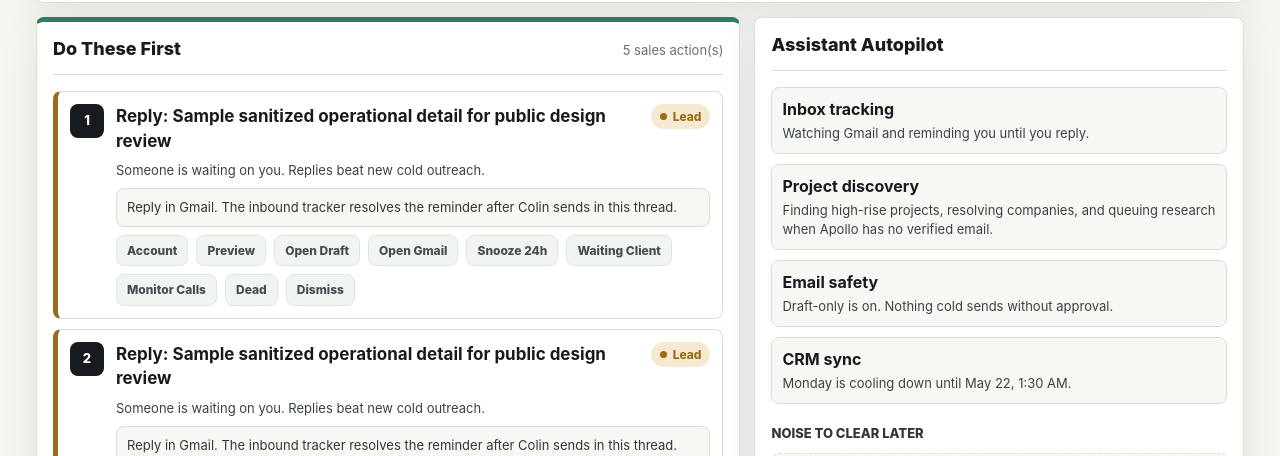
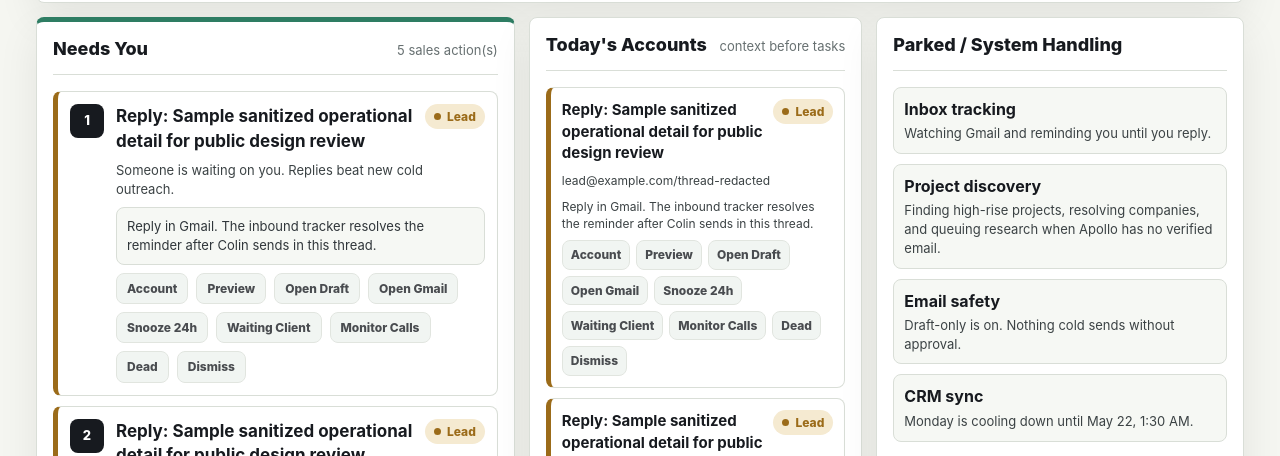
Before and after one commit to colinfichman-design/drone-genius-sales-desk-review, a plain HTML site: page index.html in a window 1280 px wide. Shown: the part 344-800 px from the top of the page. Drawn offline with Linux system fonts and the light colour scheme.

Commit message:
Add operator lane dashboard review build

```diff
--- a/app.js
+++ b/app.js
@@ -295,6 +295,24 @@
   `;
 }
 
+function accountLaneCard(action) {
+  const title = action.category === "Approval"
+    ? String(action.title || "").replace(/^Review draft approval:\s*/i, "") || "Draft approval"
+    : assistantTitle(action);
+  const detail = action.entity || action.detail || action.next_step || "";
+  return `
+    <article class="account-lane-card ${escapeHtml(action.severity || "warn")}">
+      <header>
+        <strong>${safeText(title, 110)}</strong>
+        ${statusPill(action.severity || "warn", assistantLabel(action))}
+      </header>
+      <p>${safeText(detail, 140)}</p>
+      <small>${safeText(action.next_step || assistantReason(action), 150)}</small>
+      ${actionButtons(action)}
+    </article>
+  `;
+}
+
 function renderSalesAssistant(data) {
   const center = data.action_center || {};
   const summary = center.summary || {};
@@ -320,6 +338,7 @@
   ].slice(0, 3);
 
   const doNow = [...inbound, ...approvals, ...research].slice(0, 5);
+  const todaysAccounts = [...inbound, ...approvals, ...research, ...rankedActions(actions, ["CRM Sync", "Integration"])].slice(0, 6);
   const blockedCount = blockers.length + (monday.blocked ? 1 : 0);
   const headline = summary.inbound_waiting
     ? `${number(summary.inbound_waiting)} conversations need attention`
@@ -346,19 +365,28 @@
         <span class="${blockedCount ? "hot" : ""}"><b>${number(blockedCount)}</b>Blockers</span>
       </div>
     </div>
-    <div class="command-center-grid">
-      <section class="assistant-panel primary">
+    <div class="operator-lanes">
+      <section class="assistant-panel primary operator-lane">
         <div class="section-head">
-          <h2>Do These First</h2>
+          <h2>Needs You</h2>
           <span class="quiet">${number(doNow.length)} sales action(s)</span>
         </div>
         <div class="assistant-task-list">
           ${doNow.map((action, index) => assistantCard(action, index)).join("") || '<div class="empty">No sales actions are waiting right now.</div>'}
         </div>
       </section>
-      <section class="assistant-panel">
+      <section class="assistant-panel operator-lane">
         <div class="section-head">
-          <h2>Assistant Autopilot</h2>
+          <h2>Today's Accounts</h2>
+          <span class="quiet">context before tasks</span>
+        </div>
+        <div class="account-lane-list">
+          ${todaysAccounts.map(accountLaneCard).join("") || '<div class="empty">No active accounts for today.</div>'}
+        </div>
+      </section>
+      <section class="assistant-panel operator-lane">
+        <div class="section-head">
+          <h2>Parked / System Handling</h2>
         </div>
         <div class="assistant-note-list">
           <article><b>Inbox tracking</b><span>Watching Gmail and reminding you until you reply.</span></article>
--- a/styles.css
+++ b/styles.css
@@ -327,6 +327,17 @@
   grid-template-columns: minmax(0, 1.18fr) minmax(360px, 0.82fr);
 }
 
+.operator-lanes {
+  align-items: start;
+  display: grid;
+  gap: 14px;
+  grid-template-columns: minmax(380px, 1.12fr) minmax(280px, 0.78fr) minmax(320px, 0.86fr);
+}
+
+.operator-lane {
+  min-height: 100%;
+}
+
 .assistant-panel {
   padding: 16px;
 }
@@ -336,7 +347,8 @@
 }
 
 .assistant-task-list,
-.assistant-note-list {
+.assistant-note-list,
+.account-lane-list {
   display: grid;
   gap: 10px;
 }
@@ -420,6 +432,58 @@
 .assistant-note-list span {
   color: #3b4244;
   font-size: 13px;
+}
+
+.account-lane-card {
+  background: #fff;
+  border: 1px solid var(--line);
+  border-left: 5px solid var(--green);
+  border-radius: 8px;
+  display: grid;
+  gap: 8px;
+  padding: 11px;
+}
+
+.account-lane-card.warn {
+  border-left-color: var(--amber);
+}
+
+.account-lane-card.danger {
+  border-left-color: var(--red);
+}
+
+.account-lane-card.paused,
+.account-lane-card.unknown {
+  border-left-color: var(--blue);
+}
+
+.account-lane-card header {
+  align-items: flex-start;
+  display: flex;
+  gap: 9px;
+  justify-content: space-between;
+}
+
+.account-lane-card strong {
+  font-size: 15px;
+  overflow-wrap: anywhere;
+}
+
+.account-lane-card p,
+.account-lane-card small {
+  color: #3b4244;
+  font-size: 12px;
+  overflow-wrap: anywhere;
+}
+
+.account-lane-card .action-buttons {
+  gap: 6px;
+}
+
+.account-lane-card .small-action,
+.account-lane-card .small-link {
+  min-height: 28px;
+  padding: 5px 8px;
 }
 
 .overview,
@@ -1284,6 +1348,7 @@
   .operator-hero,
   .assistant-grid,
   .command-center-grid,
+  .operator-lanes,
   .action-layout,
   .office-command-grid,
   .account-summary-grid,
@@ -1334,6 +1399,7 @@
   .action-layout,
   .assistant-grid,
   .command-center-grid,
+  .operator-lanes,
   .office-command-grid,
   .subagent-grid,
   .office-grid,
```
Also changed, not shown: system_status.json.
